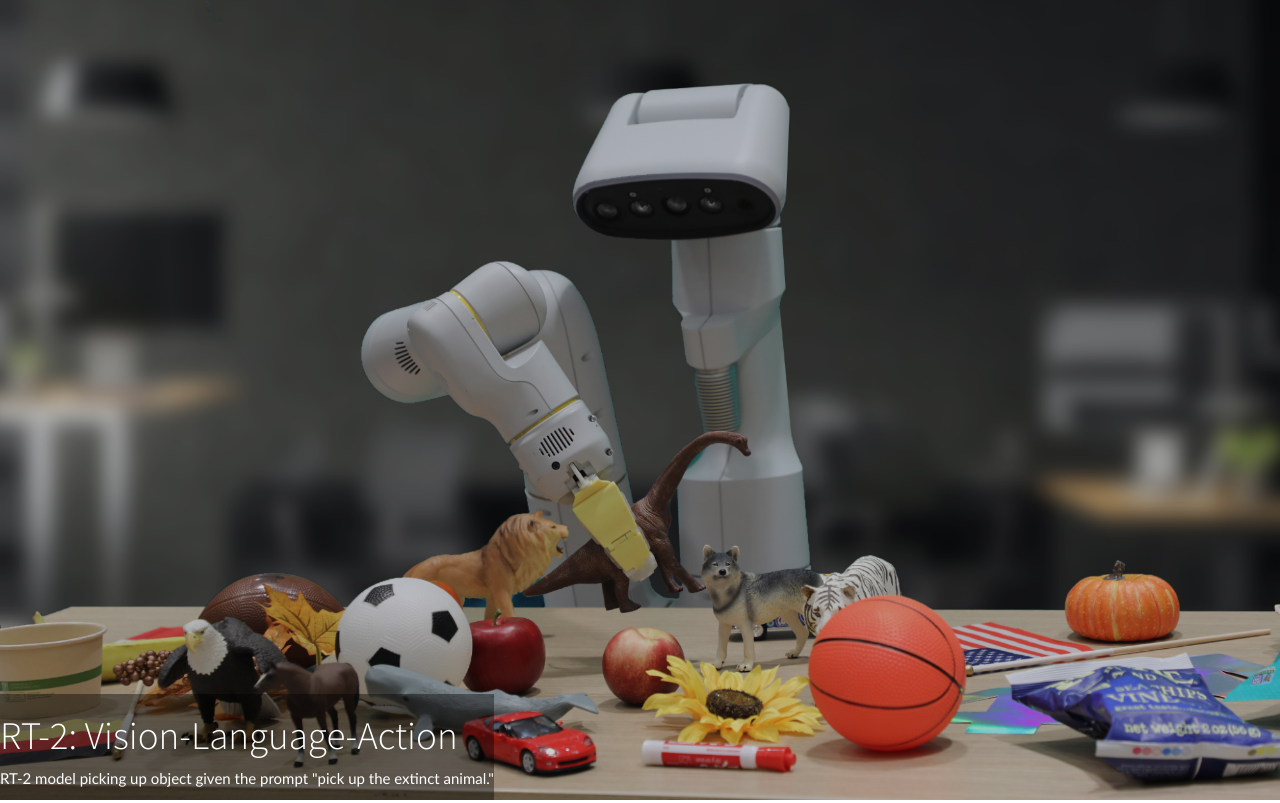
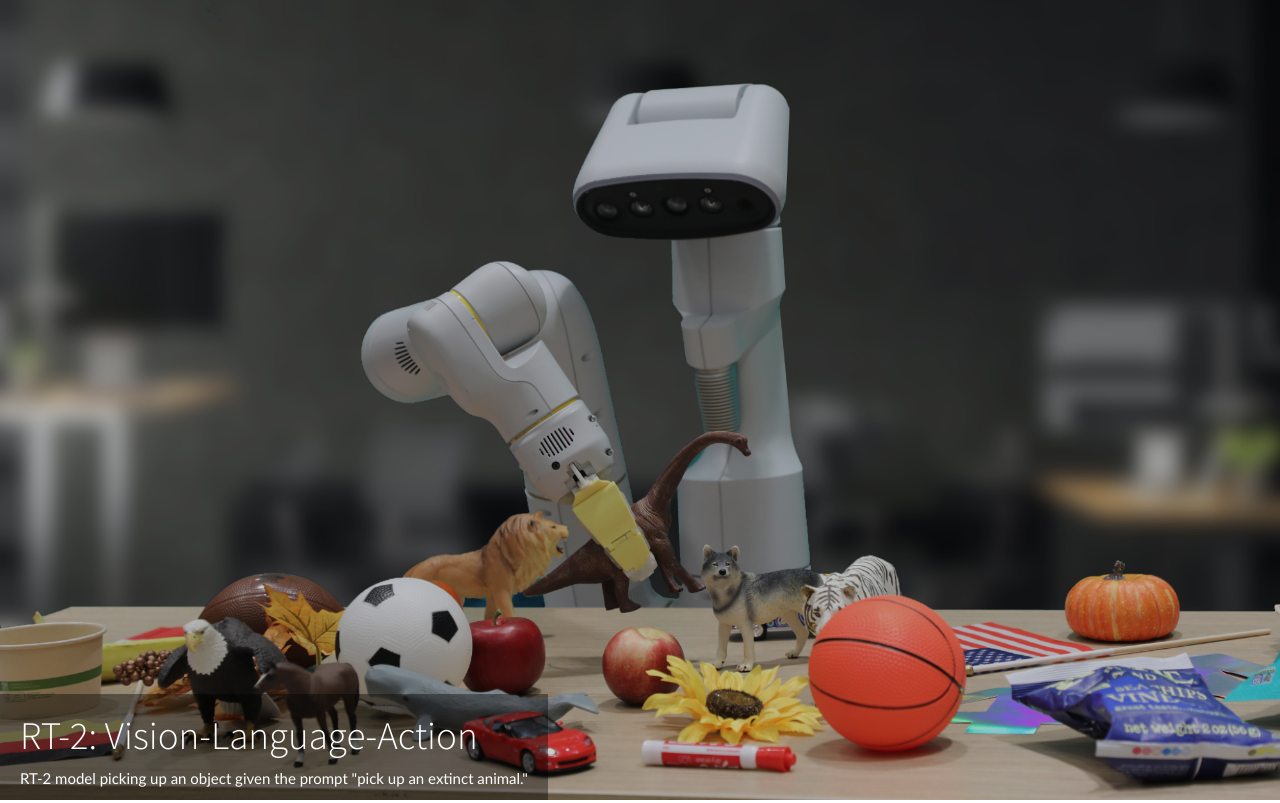
Before and after one commit to robotics-transformer2/robotics-transformer2.github.io, a plain HTML site: page index.html in a window 1280 px wide. Shown: the top 803 px of the page. Drawn offline with nearby package versions, Linux system fonts and the light colour scheme; some packages are replaced by stand-ins of ours; a script that the page names is missing.

Commit message:
Fixing styling of the header text.

```diff
--- a/index.html
+++ b/index.html
@@ -128,9 +128,9 @@
 <div class="full-page-image">
     <!-- You can add an overlay and content inside the container -->
     <div class="overlay"></div>
-    <div class="content">
+    <div class="content" style="padding: 0 20px">
       <h1>RT-2: Vision-Language-Action</h1>
-      <p>RT-2 model picking up object given the prompt "pick up the extinct animal."</p>
+      <p>RT-2 model picking up an object given the prompt "pick up an extinct animal."</p>
     </div>
   </div>
 
```
